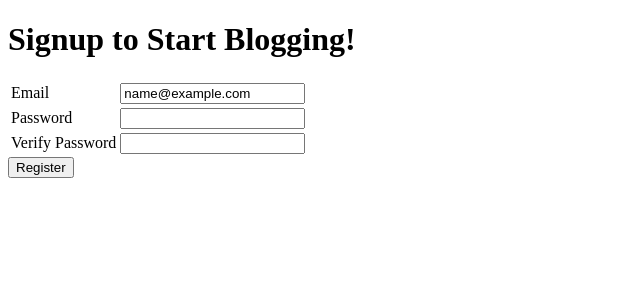
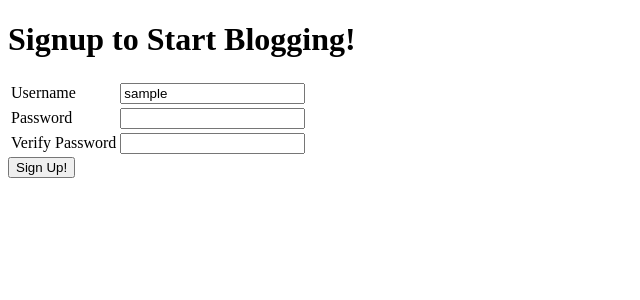
Before and after one commit to BobbyTheUnspeakable/blogz, a Flask app: template templates/signup.html in a window 1280 px wide. Shown: the part 26-326 px from the top of the page, without its empty margins (0-640 px from the left). Run offline with Flask 2, Linux system fonts and the light colour scheme; the template is opened without the code that fills it: most values are stand-ins (such as "Sample title", 1, 10 or a date in 2020).

Commit message:
Built /signup and it validates existing users

```diff
--- a/main.py
+++ b/main.py
@@ -1,4 +1,4 @@
-from flask import Flask, request, redirect, render_template
+from flask import Flask, request, redirect, render_template, session
 from flask_sqlalchemy import SQLAlchemy
 
 app = Flask(__name__)
@@ -6,6 +6,7 @@ app.config['DEBUG'] = True
 app.config['SQLALCHEMY_DATABASE_URI'] = 'mysql+pymysql://blogz:squeesquee@localhost:8889/blogz'
 app.config['SQLALCHEMY_ECHO'] = True
 db = SQLAlchemy(app)
+app.secret_key = 'asdfghjkl'
 
 
 class Blog(db.Model):
@@ -28,6 +29,10 @@ class User(db.Model):
     username = db.Column(db.String(100))
     password = db.Column(db.String(100))
     blogs = db.relationship('Blog', backref='owner ')
+
+    def __init__(self,username,password):
+        self.username = username
+        self.password = password
 
 @app.route('/blog', methods=['POST', 'GET'])
 def index():
@@ -64,7 +69,29 @@ def add_blog():
 
     return render_template('newpost.html')
 
-#@app.route('/signup')
+@app.route('/signup', methods=['POST','GET'])
+def signup():
+    if request.method == 'POST':
+        username = request.form['username']
+        password = request.form['password']
+        verify = request.form['verify']
+
+        #TODO validate user data
+
+        #Checks to see the username is already in use
+        existing_user = User.query.filter_by(username=username).first()
+        if not existing_user:                       #If the username isn't in use we commit the
+            new_user = User(username, password)     #validated data into the db, and add the username
+            db.session.add(new_user)                #into the session.
+            db.session.commit()
+            session['username'] = username
+            return redirect('/newpost')
+        else:
+            #TODO better response message
+            return '<h1>YOU ALREADY EXIST</h1>'
+
+
+    return render_template('signup.html')
 #@app.route('/login')
 #@app.route('/index')
 #@app.route('/logout')
--- a/templates/signup.html
+++ b/templates/signup.html
@@ -5,9 +5,9 @@
 <form action="/signup" method="post">
     <table>
         <tr>
-            <td><label for="email">Email</label></td>
+            <td><label for="username">Username</label></td>
             <td>
-                <input name="email" type="email" value="{{ email }}">
+                <input name="username" type="text" value="{{ username }}">
             </td>
         </tr>
         <tr>
@@ -23,6 +23,6 @@
             </td>
         </tr>
     </table>
-    <input type="submit" value="Register">
+    <input type="submit" value="Sign Up!">
 </form>
 {% endblock %}
```
